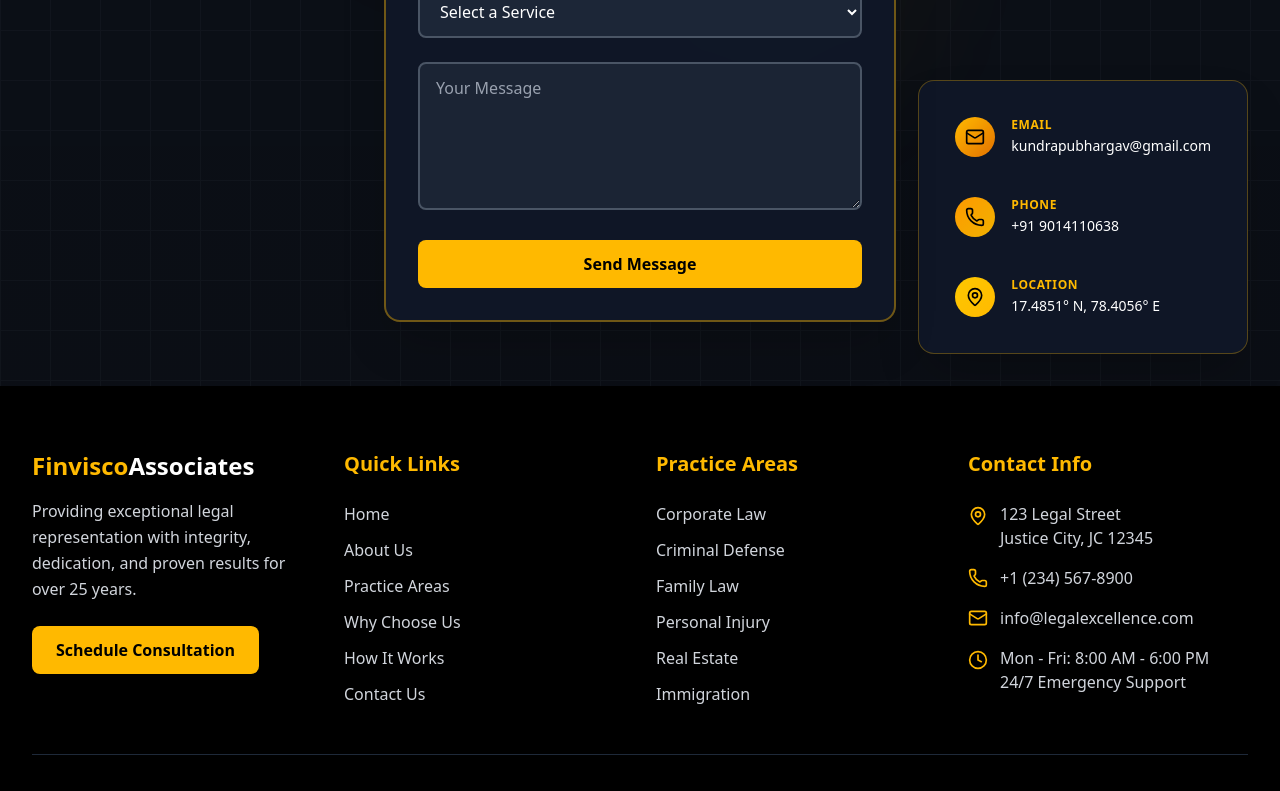
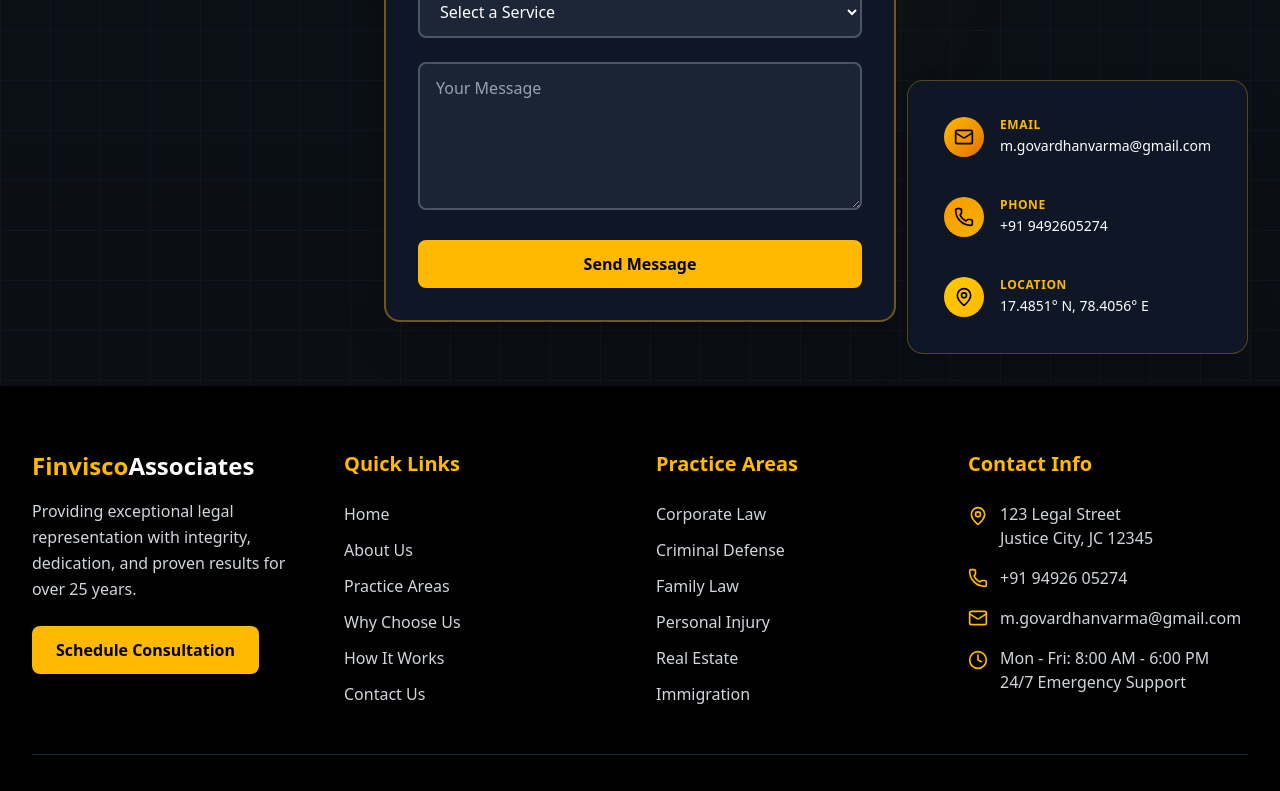
Before and after one commit to chaitu347/finvis.co.in, a React (Vite) app: page /contactus in a window 1280 px wide. Shown: the part 520-1311 px from the top of the page. Built offline with nearby package versions, Linux system fonts and the light colour scheme.

Commit message:
contact changes

```diff
--- a/src/components/ContactUs/ContactInfo.jsx
+++ b/src/components/ContactUs/ContactInfo.jsx
@@ -6,14 +6,14 @@ const ContactInfo = () => {
     {
       icon: <Mail className="w-5 h-5" />,
       label: 'Email',
-      value: 'kundrapubhargav@gmail.com',
-      link: 'mailto:kundrapubhargav@gmail.com'
+      value: 'm.govardhanvarma@gmail.com',
+      link: 'mailto:m.govardhanvarma@gmail.com'
     },
     {
       icon: <Phone className="w-5 h-5" />,
       label: 'Phone',
-      value: '+91 9014110638',
-      link: 'tel:+919014110638'
+      value: '+91 9492605274',
+      link: 'tel:+919492605274'
     },
     {
       icon: <MapPin className="w-5 h-5" />,
--- a/src/components/Footer.jsx
+++ b/src/components/Footer.jsx
@@ -88,15 +88,15 @@ const Footer = () => {
 
               <div className="flex items-center space-x-3">
                 <Phone className="w-5 h-5 text-amber-400 flex-shrink-0" />
-                <a href="tel:+1234567890" className="text-gray-300 hover:text-amber-400 transition-colors duration-300">
-                  +1 (234) 567-8900
+                <a href="tel:+919492605274" className="text-gray-300 hover:text-amber-400 transition-colors duration-300">
+                  +91 94926 05274
                 </a>
               </div>
 
               <div className="flex items-center space-x-3">
                 <Mail className="w-5 h-5 text-amber-400 flex-shrink-0" />
-                <a href="mailto:info@legalexcellence.com" className="text-gray-300 hover:text-amber-400 transition-colors duration-300">
-                  info@legalexcellence.com
+                <a href="mailto:m.govardhanvarma@gmail.com" className="text-gray-300 hover:text-amber-400 transition-colors duration-300">
+                  m.govardhanvarma@gmail.com
                 </a>
               </div>
 
```
